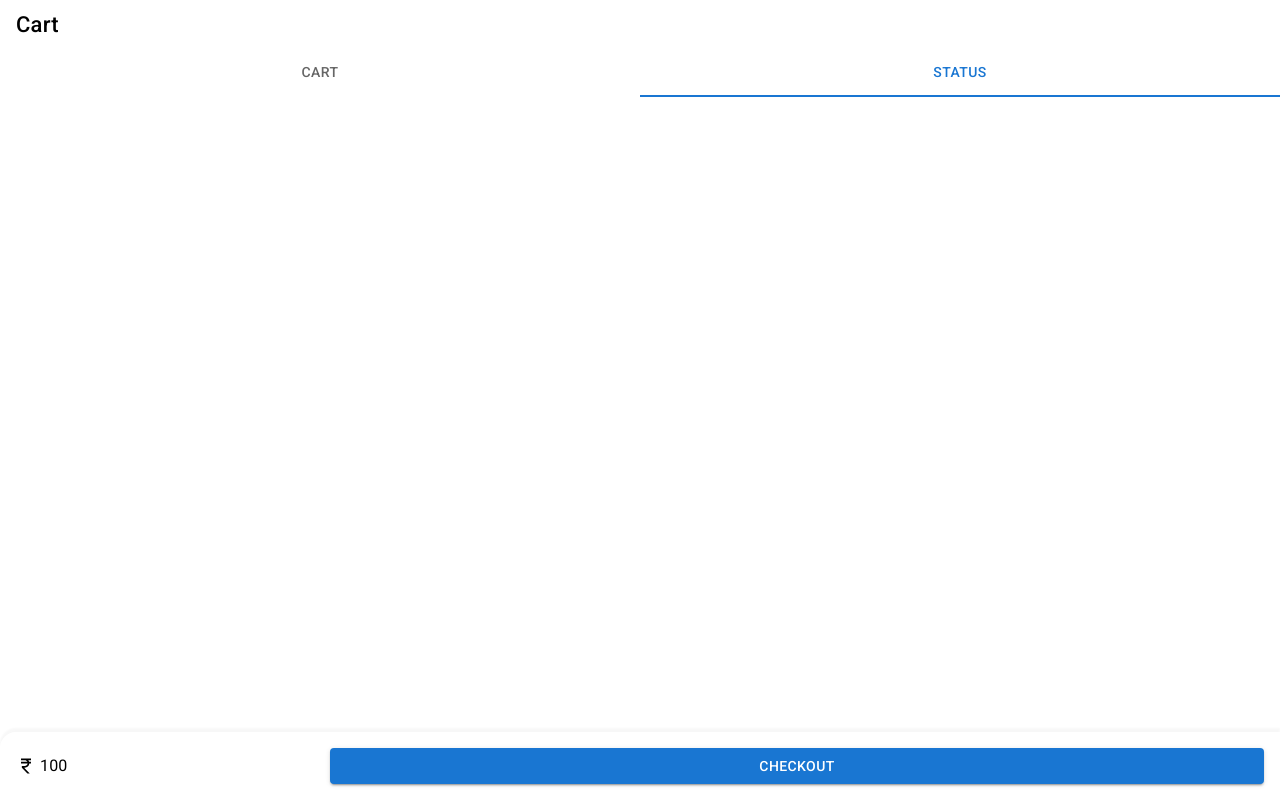
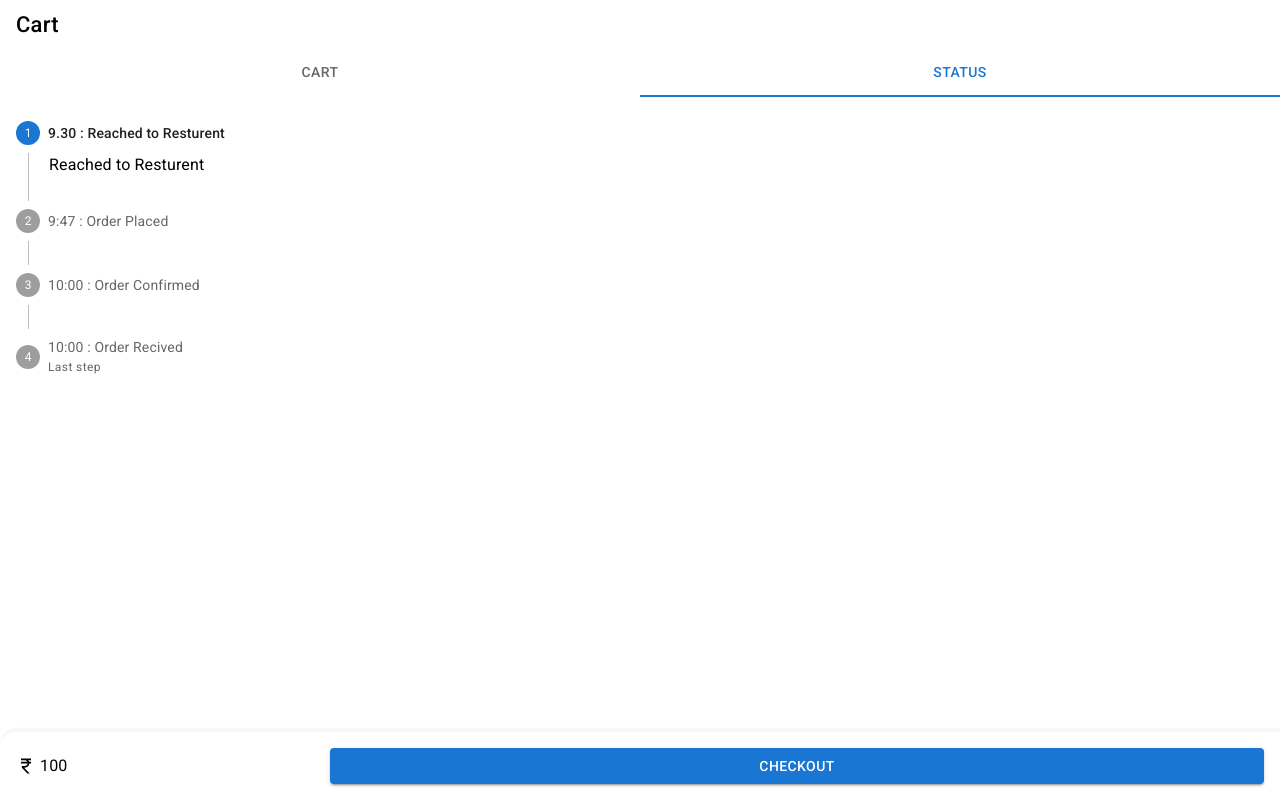
Before and after one commit to anirudh-mk/restaurent-management-frontend-user, a React (Vite) app: page / in a window 1280 px wide. Both pictures are taken after a click on the tab "STATUS". Built offline with nearby package versions, Linux system fonts and the light colour scheme.

Commit message:
feat(cart)

```diff
--- a/package.json
+++ b/package.json
@@ -14,6 +14,7 @@
     "@emotion/styled": "^11.13.0",
     "@fontsource/roboto": "^5.1.0",
     "@mui/icons-material": "^6.1.6",
+    "@mui/lab": "^6.0.0-beta.14",
     "@mui/material": "^6.1.6",
     "@mui/styled-engine-sc": "^6.1.4",
     "react": "^18.3.1",
--- a/src/Pages/Cart/Cart.jsx
+++ b/src/Pages/Cart/Cart.jsx
@@ -7,12 +7,63 @@ import Tabs from '@mui/material/Tabs';
 import Tab from '@mui/material/Tab';
 import TabPanel from '../../Components/TabPanel';
 
+import Stepper from '@mui/material/Stepper';
+import Step from '@mui/material/Step';
+import StepLabel from '@mui/material/StepLabel';
+import StepContent from '@mui/material/StepContent';
+import Paper from '@mui/material/Paper';
+
+const steps = [
+    {
+        label: '9.30 : Reached to Resturent',
+        description: `Reached to Resturent`,
+    },
+    {
+        label: '9:47 : Order Placed',
+        description:
+            'An ad group contains one or more ads which target a shared set of keywords.',
+    },
+    {
+        label: '10:00 : Order Confirmed',
+        description: `Try out different ad text to see what brings in the most customers,
+                and learn how to enhance your ads using features like ad extensions.
+                If you run into any problems with your ads, find out how to tell if
+                they're running and how to resolve approval issues.`,
+    }, {
+        label: '10:00 : Order Recived',
+        description: `Try out different ad text to see what brings in the most customers,
+                and learn how to enhance your ads using features like ad extensions.
+                If you run into any problems with your ads, find out how to tell if
+                they're running and how to resolve approval issues.`,
+    },
+];
+
+
+
+
 function Cart() {
     const [value, setValue] = useState(0);
 
     const handleChange = (event, newValue) => {
         setValue(newValue);
+
     };
+
+
+    const [activeStep, setActiveStep] = React.useState(0);
+
+    const handleNext = () => {
+        setActiveStep((prevActiveStep) => prevActiveStep + 1);
+    };
+
+    const handleBack = () => {
+        setActiveStep((prevActiveStep) => prevActiveStep - 1);
+    };
+
+    const handleReset = () => {
+        setActiveStep(0);
+    };
+
     return (
         <Box>
             <Headding sx={{ px: '16px', py: '8px' }}>
@@ -32,7 +83,47 @@ function Cart() {
                 </TabPanel>
                 <TabPanel value={value} index={1} >
 
-
+                    <Box sx={{ maxWidth: 400 }}>
+                        <Stepper activeStep={activeStep} orientation="vertical">
+                            {steps.map((step, index) => (
+                                <Step key={step.label}>
+                                    <StepLabel
+                                        optional={
+                                            index === steps.length - 1 ? (
+                                                <Typography variant="caption">Last step</Typography>
+                                            ) : null
+                                        }
+                                    >
+                                        {step.label}
+                                    </StepLabel>
+                                    <StepContent>
+                                        <Typography>{step.description}</Typography>
+                                        {/* <Box sx={{ mb: 2 }}>
+                                            <Button
+                                                variant="contained"
+                                                onClick={handleNext}
+                                                sx={{ mt: 1, mr: 1 }}
+                                            >
+                                                {index === steps.length - 1 ? 'Finish' : 'Continue'}
+                                            </Button>
+                                            <Button
+                                                disabled={index === 0}
+                                                onClick={handleBack}
+                                                sx={{ mt: 1, mr: 1 }}
+                                            >
+                                                Back
+                                            </Button>
+                                        </Box> */}
+                                    </StepContent>
+                                </Step>
+                            ))}
+                        </Stepper>
+                        {activeStep === steps.length && (
+                            <Paper square elevation={0} sx={{ p: 3 }}>
+                                <Typography>Tank you for order with us, Have a Nice Day</Typography>
+                            </Paper>
+                        )}
+                    </Box>
 
 
 
```
Also changed, not shown: 1 other file (tests, documents, lock files or other folders).
